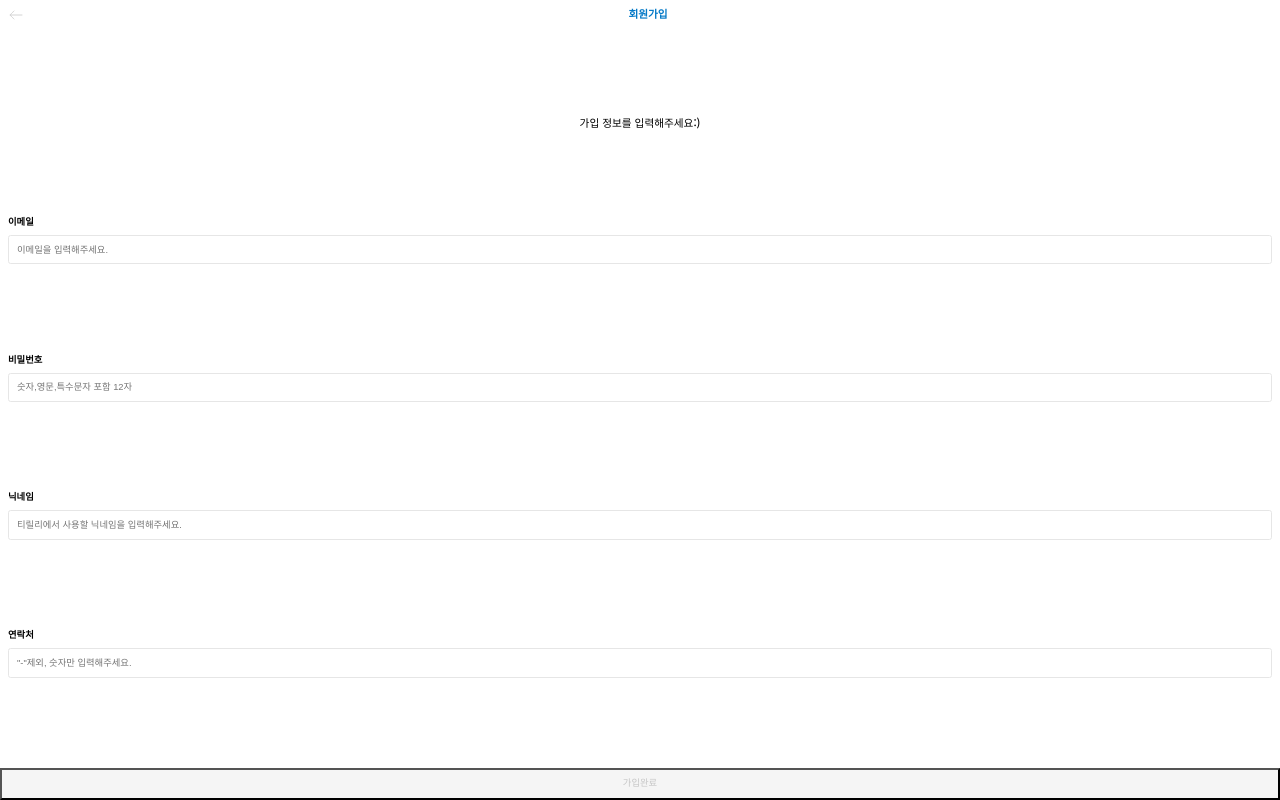
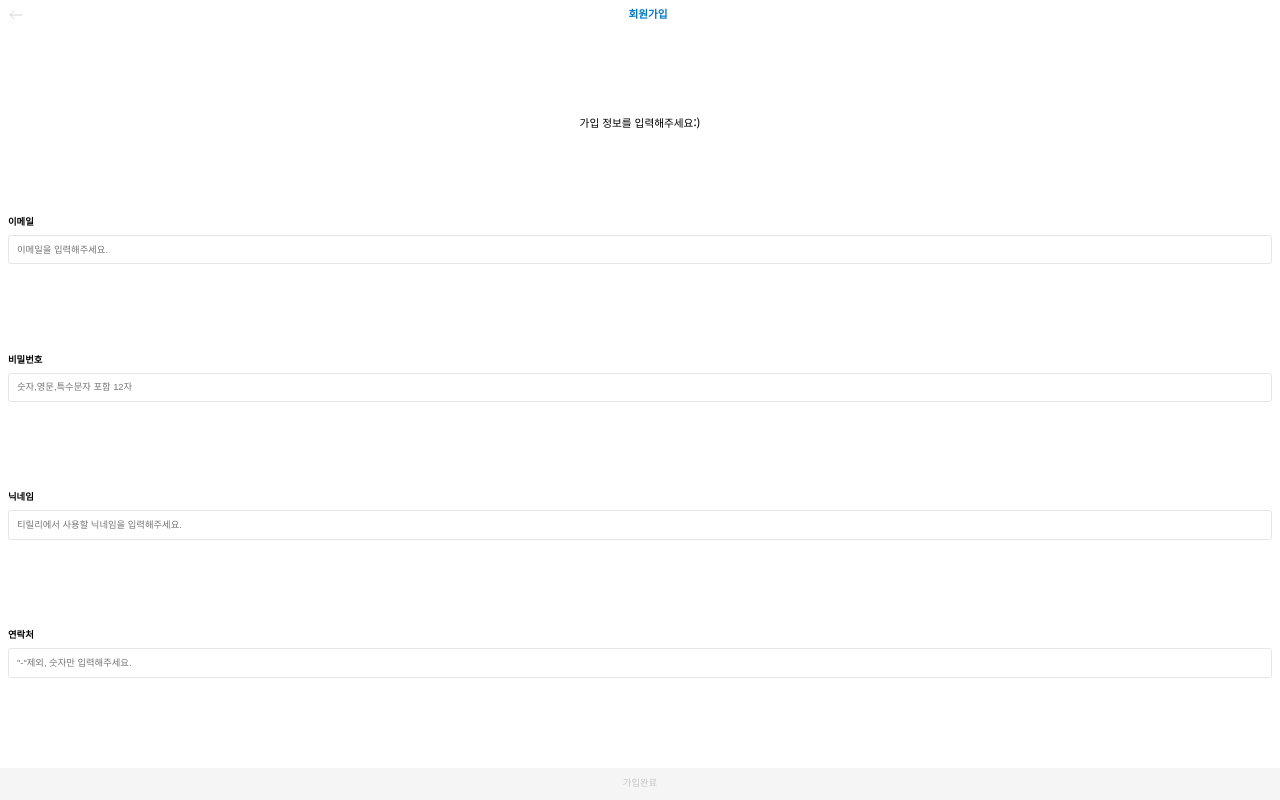
Before and after one commit to BNuri/tirrilee, a React (Create React App) app: page /#/join in a window 1280 px wide. Built offline with nearby package versions, Linux system fonts and the light colour scheme.

Commit message:
update: ButtonFixed remove border

```diff
--- a/src/Components/Input/ButtonFixed.js
+++ b/src/Components/Input/ButtonFixed.js
@@ -9,6 +9,7 @@ const Button = styled.button`
   font-size: 7pt;
   font-weight: 500;
   line-height: 11.5pt;
+  border: none;
   background-color: ${(props) =>
     props.colored ? props.theme.main_blue : props.theme.button_lightgrey};
   position: fixed;
```
